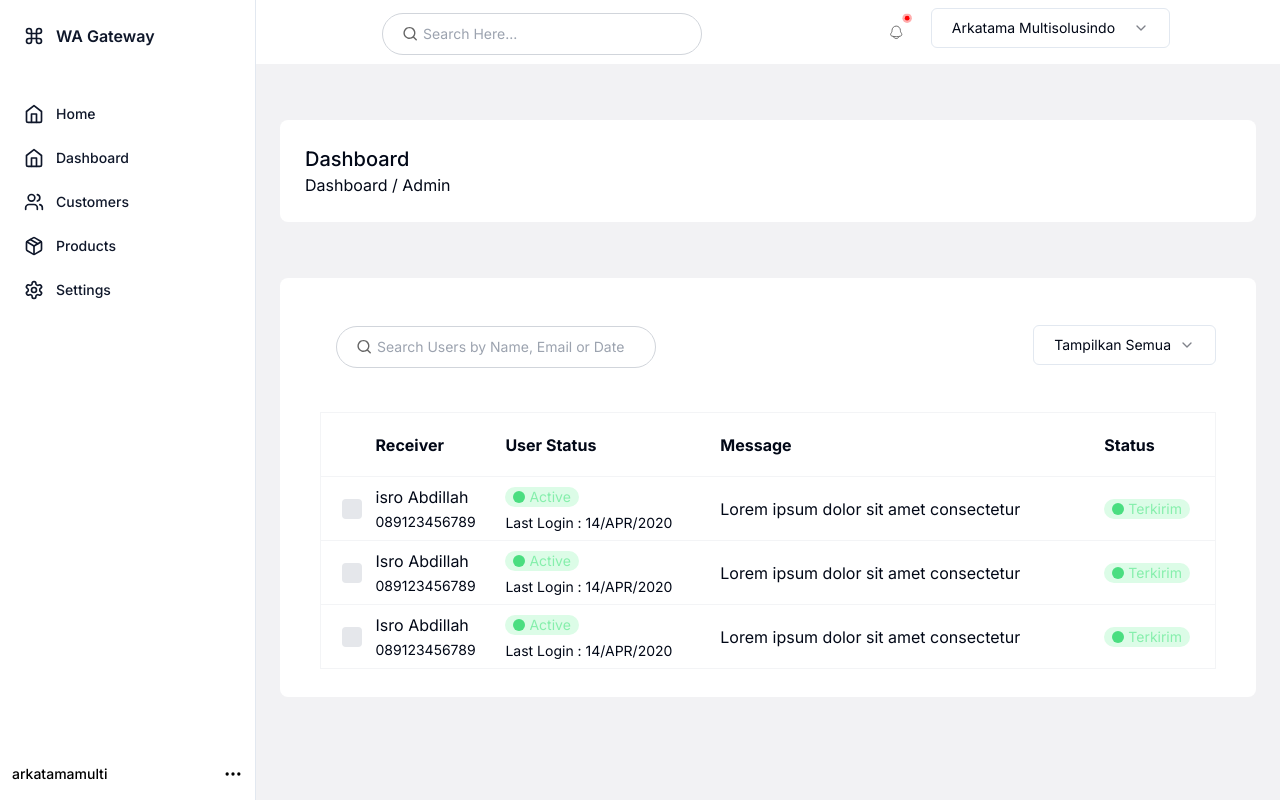
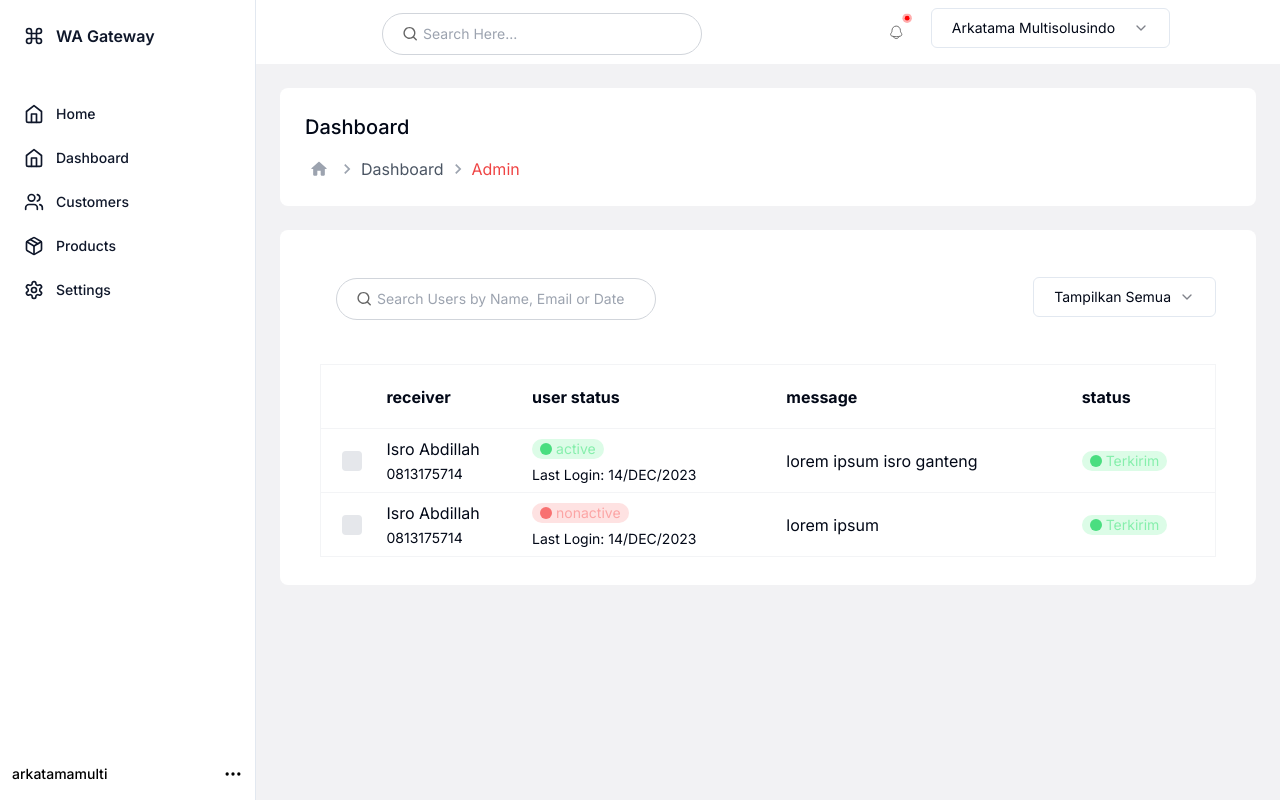
Before and after one commit to isroabdillah/dashboard-next, a Next.js app: page /dashboard in a window 1280 px wide. Built offline with nearby package versions, Linux system fonts and the light colour scheme.

Commit message:
[FEAT] sweataller2 & data props

```diff
--- a/package.json
+++ b/package.json
@@ -19,6 +19,7 @@
     "next": "14.0.3",
     "react": "^18",
     "react-dom": "^18",
+    "sweetalert2": "^11.10.1",
     "tailwind-merge": "^2.1.0",
     "tailwindcss-animate": "^1.0.7"
   },
--- a/src/app/dashboard/page.tsx
+++ b/src/app/dashboard/page.tsx
@@ -1,18 +1,21 @@
+"use client";
+
 import React from "react";
 import LayoutAdmin from "@/components/Layouts/layoutAdmin";
-import { Table } from "@/components/Table";
+import Table from "@/components/Table";
+import { Breadcrumbs } from "@/components/Breadcrumbs";
+import {column, isi} from "../../utils/data";
 
 export default function Dashboard() {
+
   return (
     <LayoutAdmin>
-      <div className="flex flex-col items-start p-[25px] bg-white mx-6 rounded-lg">
+      <div className="flex flex-col items-start mt-4 p-[25px] bg-white mx-6 rounded-lg">
         <h1 className="text-xl font-medium">Dashboard</h1>
-        <p>
-          Dashboard <span> / </span> Admin
-        </p>
+        <Breadcrumbs/>
       </div>
 
-      <Table />
+      <Table header={column} isian={isi}/>
     </LayoutAdmin>
   );
 }
--- /dev/null
+++ b/src/components/Badges/index.tsx
@@ -0,0 +1,16 @@
+import React from "react";
+
+interface BadgeProps {
+  tipe: String;
+}
+
+const Badges: React.FC<BadgeProps> = ({ tipe }) => {
+  return (
+    <div className={`${tipe === "active" ? "bg-green-100 text-green-300" : "bg-red-100 text-red-300"} inline-flex items-center rounded-xl px-2 text-sm gap-1`}>
+      <div className={`${tipe === "active" ? "bg-green-400" : "bg-red-400"} w-3 h-3 rounded-full`}></div>
+      {tipe}
+    </div>
+  );
+};
+
+export default Badges;
--- /dev/null
+++ b/src/components/Breadcrumbs/index.tsx
@@ -0,0 +1,71 @@
+"use client";
+
+import React from "react";
+import Swal from "sweetalert2";
+
+export const Breadcrumbs = () => {
+  const handleClick = () => {
+    Swal.fire({
+      title: "page dashboard admin",
+      icon: "success",
+    });
+  };
+
+  const handleButtonClick = () => {
+    handleClick();
+  };
+
+  return (
+    <div className="bg-white pt-4 flex items-center flex-wrap">
+      <ul className="flex items-center">
+        <li className="inline-flex items-center">
+          <a href="#" className="text-gray-600 hover:text-blue-500">
+            <svg
+              className="w-5 h-auto fill-current mx-1 text-gray-400"
+              xmlns="http://www.w3.org/2000/svg"
+              viewBox="0 0 24 24"
+              fill="#000000"
+            >
+              <path d="M0 0h24v24H0V0z" fill="none" />
+              <path d="M10 19v-5h4v5c0 .55.45 1 1 1h3c.55 0 1-.45 1-1v-7h1.7c.46 0 .68-.57.33-.87L12.67 3.6c-.38-.34-.96-.34-1.34 0l-8.36 7.53c-.34.3-.13.87.33.87H5v7c0 .55.45 1 1 1h3c.55 0 1-.45 1-1z" />
+            </svg>
+          </a>
+
+          <svg
+            className="w-5 h-auto fill-current mx-1 text-gray-400"
+            xmlns="http://www.w3.org/2000/svg"
+            viewBox="0 0 24 24"
+          >
+            <path d="M0 0h24v24H0V0z" fill="none" />
+            <path d="M10 6L8.59 7.41 13.17 12l-4.58 4.59L10 18l6-6-6-6z" />
+          </svg>
+        </li>
+
+        <li className="inline-flex items-center">
+          <a href="#" className="text-gray-600 hover:text-red-500">
+            Dashboard
+          </a>
+
+          <svg
+            className="w-5 h-auto fill-current mx-1 text-gray-400"
+            xmlns="http://www.w3.org/2000/svg"
+            viewBox="0 0 24 24"
+          >
+            <path d="M0 0h24v24H0V0z" fill="none" />
+            <path d="M10 6L8.59 7.41 13.17 12l-4.58 4.59L10 18l6-6-6-6z" />
+          </svg>
+        </li>
+
+        <li className="inline-flex items-center">
+          <a
+            href="#"
+            onClick={handleButtonClick}
+            className=" hover:text-red-500 text-red-500"
+          >
+            Admin
+          </a>
+        </li>
+      </ul>
+    </div>
+  );
+};
--- a/src/components/Layouts/layoutAdmin.tsx
+++ b/src/components/Layouts/layoutAdmin.tsx
@@ -10,7 +10,7 @@ const LayoutAdmin: React.FC<LayoutAdminProps> = ({ children }) => {
   return (
     <>
       <Sidebar />
-      <main className="ml-64 space-y-14">
+      <main className="ml-64 space-y-6">
         <Topbar />
         {children}
       </main>
--- a/src/components/Table/index.tsx
+++ b/src/components/Table/index.tsx
@@ -6,10 +6,30 @@ import {
   SelectTrigger,
   SelectValue,
 } from "../ui/select";
+import { table } from "console";
+import Badges from "../../components/Badges";
 
-export const Table = () => {
+
+interface IsiData {
+  nama: string;
+  phone: string;
+  userStatus: string;
+  lastLogin: string;
+  message: string;
+  status: string;
+}
+interface Data {
+  name: string;
+}
+
+interface TableProps {
+  header: Data[];
+  isian: IsiData[];
+}
+
+const Table: React.FC<TableProps> = ({ header, isian }) => {
   return (
-    <div className="">
+    <div className="mt-3">
       <div className="sm:px-6 w-full">
         <div className="bg-white py-4 md:py-7 px-4 md:px-8 xl:px-10 rounded-lg mb-6">
           <div className="sm:flex items-center justify-between">
@@ -72,16 +92,13 @@ export const Table = () => {
             <table className="w-full whitespace-nowrap">
               <thead>
                 <tr className="focus:outline-none h-16 border border-gray-100 rounded">
-                  <th>
-
-                  </th>
-                  <th className="text-left">Receiver</th>
-                  <th className="text-left">User Status</th>
-                  <th className="text-left">Message</th>
-                  <th className="text-left">Status</th>
+                  {header.map((head) => (
+                    <th className="text-left">{head?.name}</th>
+                  ))}
                 </tr>
               </thead>
               <tbody>
+                {isian.map((isiann) => (
                   <tr className="focus:outline-none h-16 border border-gray-100 rounded">
                     <td>
                       <div className="ml-5 bg-gray-200 rounded-sm w-5 h-5 flex flex-shrink-0 justify-center items-center relative">
@@ -110,125 +127,22 @@ export const Table = () => {
                       </div>
                     </td>
                     <td>
-                    <p>isro Abdillah</p>
-                    <span className="text-sm mt-1">089123456789</span>
+                      <p>{isiann?.nama}</p>
+                      <span className="text-sm mt-1">{isiann?.phone}</span>
                     </td>
                     <td>
-                    <div className="bg-green-100 inline-flex items-center rounded-xl px-2 text-sm gap-1 text-green-300">
-                      <div className="bg-green-400 w-3 h-3 rounded-full"></div>
-                      Active
-                    </div>
-                    <p className="text-sm mt-1">Last Login : 14/APR/2020</p>
+                      <Badges tipe={isiann?.userStatus}/>
+                      <p className="text-sm mt-1">Last Login: {isiann?.lastLogin}</p>
                     </td>
-                  <td>
-                    Lorem ipsum dolor sit amet consectetur
-                  </td>
+                    <td>{isiann?.message}</td>
                     <td>
                       <div className="bg-green-100 inline-flex items-center rounded-xl px-2 text-sm gap-1 text-green-300">
                         <div className="bg-green-400 w-3 h-3 rounded-full"></div>
                         Terkirim
                       </div>
                     </td>
-
                   </tr>
-                <tr className="focus:outline-none h-16 border border-gray-100 rounded">
-                  <td>
-                    <div className="ml-5 bg-gray-200 rounded-sm w-5 h-5 flex flex-shrink-0 justify-center items-center relative">
-                      <input
-                        placeholder="checkbox"
-                        type="checkbox"
-                        className="focus:opacity-100 checkbox opacity-0 absolute cursor-pointer w-full h-full"
-                      />
-                      <div className="check-icon hidden bg-indigo-700 text-white rounded-sm">
-                        <svg
-                          className="icon icon-tabler icon-tabler-check"
-                          xmlns="http://www.w3.org/2000/svg"
-                          width="20"
-                          height="20"
-                          viewBox="0 0 24 24"
-                          strokeWidth="1.5"
-                          stroke="currentColor"
-                          fill="none"
-                          strokeLinecap="round"
-                          strokeLinejoin="round"
-                        >
-                          <path stroke="none" d="M0 0h24v24H0z"></path>
-                          <path d="M5 12l5 5l10 -10"></path>
-                        </svg>
-                      </div>
-                    </div>
-                  </td>
-                  <td>
-                    <p>Isro Abdillah</p>
-                    <span className="text-sm mt-1">089123456789</span>
-                  </td>
-                  <td>
-                    <div className="bg-green-100 inline-flex items-center rounded-xl px-2 text-sm gap-1 text-green-300">
-                      <div className="bg-green-400 w-3 h-3 rounded-full"></div>
-                      Active
-                    </div>
-                    <p className="text-sm mt-1">Last Login : 14/APR/2020</p>
-                  </td>
-                  <td>
-                    Lorem ipsum dolor sit amet consectetur
-                  </td>
-                  <td>
-                    <div className="bg-green-100 inline-flex items-center rounded-xl px-2 text-sm gap-1 text-green-300">
-                      <div className="bg-green-400 w-3 h-3 rounded-full"></div>
-                      Terkirim
-                    </div>
-                  </td>
-
-                </tr>
-                <tr className="focus:outline-none h-16 border border-gray-100 rounded">
-                  <td>
-                    <div className="ml-5 bg-gray-200 rounded-sm w-5 h-5 flex flex-shrink-0 justify-center items-center relative">
-                      <input
-                        placeholder="checkbox"
-                        type="checkbox"
-                        className="focus:opacity-100 checkbox opacity-0 absolute cursor-pointer w-full h-full"
-                      />
-                      <div className="check-icon hidden bg-indigo-700 text-white rounded-sm">
-                        <svg
-                          className="icon icon-tabler icon-tabler-check"
-                          xmlns="http://www.w3.org/2000/svg"
-                          width="20"
-                          height="20"
-                          viewBox="0 0 24 24"
-                          strokeWidth="1.5"
-                          stroke="currentColor"
-                          fill="none"
-                          strokeLinecap="round"
-                          strokeLinejoin="round"
-                        >
-                          <path stroke="none" d="M0 0h24v24H0z"></path>
-                          <path d="M5 12l5 5l10 -10"></path>
-                        </svg>
-                      </div>
-                    </div>
-                  </td>
-                  <td>
-                    <p>Isro Abdillah</p>
-                    <span className="text-sm mt-1">089123456789</span>
-                  </td>
-                  <td>
-                    <div className="bg-green-100 inline-flex items-center rounded-xl px-2 text-sm gap-1 text-green-300">
-                      <div className="bg-green-400 w-3 h-3 rounded-full"></div>
-                      Active
-                    </div>
-                    <p className="text-sm mt-1">Last Login : 14/APR/2020</p>
-                  </td>
-                  <td>
-                    Lorem ipsum dolor sit amet consectetur
-                  </td>
-                  <td>
-                    <div className="bg-green-100 inline-flex items-center rounded-xl px-2 text-sm gap-1 text-green-300">
-                      <div className="bg-green-400 w-3 h-3 rounded-full"></div>
-                      Terkirim
-                    </div>
-                  </td>
-
-                </tr>
+                ))}
               </tbody>
             </table>
           </div>
@@ -237,3 +151,5 @@ export const Table = () => {
     </div>
   );
 };
+
+export default Table;
--- /dev/null
+++ b/src/utils/data.tsx
@@ -0,0 +1,40 @@
+let column = [
+  {
+    name: ""
+  },
+  {
+    name: "receiver"
+  },
+  {
+    name: "user status",
+  },
+  {
+    name: "message",
+  },
+  {
+    name: "status",
+  }
+]
+
+let isi = [
+  {
+    nama: "Isro Abdillah",
+    phone: "0813175714",
+    userStatus: "active",
+    lastLogin: "14/DEC/2023",
+    message: "lorem ipsum isro ganteng",
+    status: "terkirim",
+  },
+  {
+    nama: "Isro Abdillah",
+    phone: "0813175714",
+    userStatus: "nonactive",
+    lastLogin: "14/DEC/2023",
+    message: "lorem ipsum ",
+    status: "terkirim",
+  },
+]
+
+export {
+  column, isi
+}
```
Also changed, not shown: 1 other file (tests, documents, lock files or other folders). Lines whose indentation alone changed are shown as unchanged.
